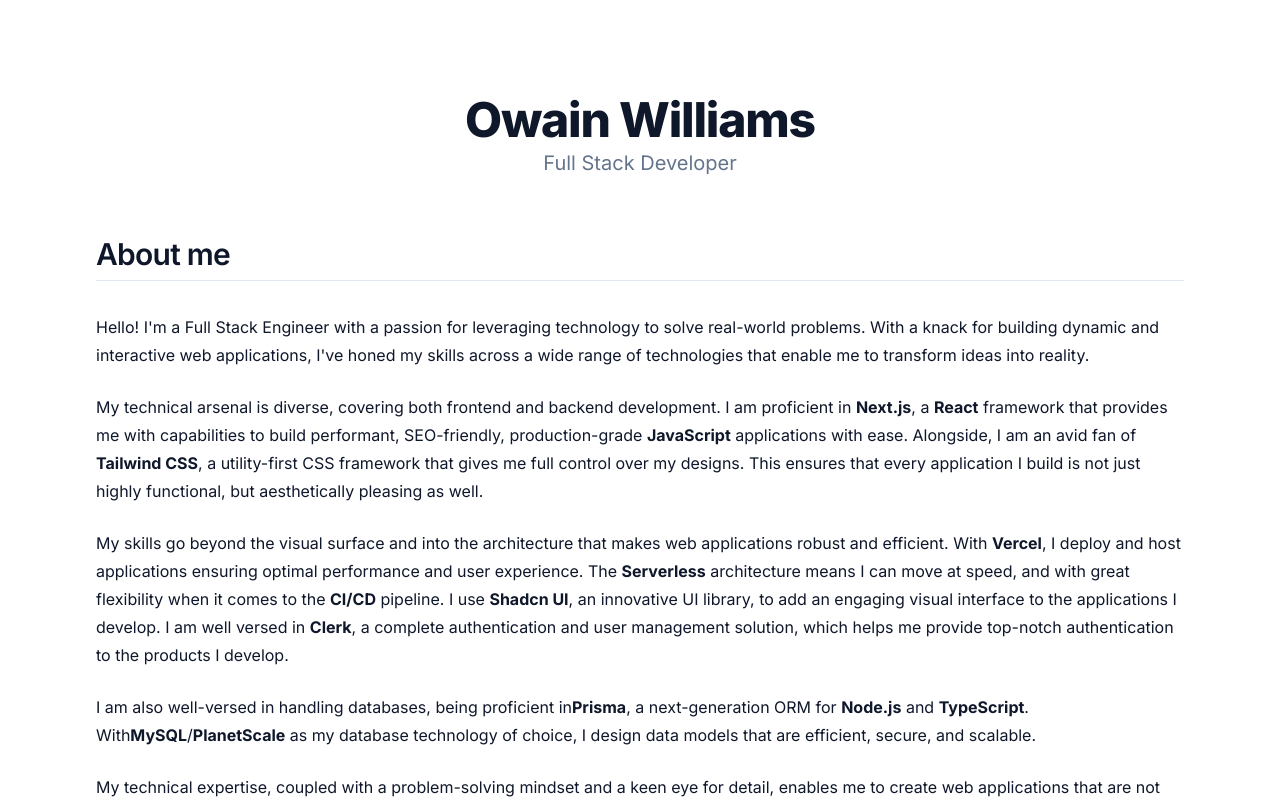
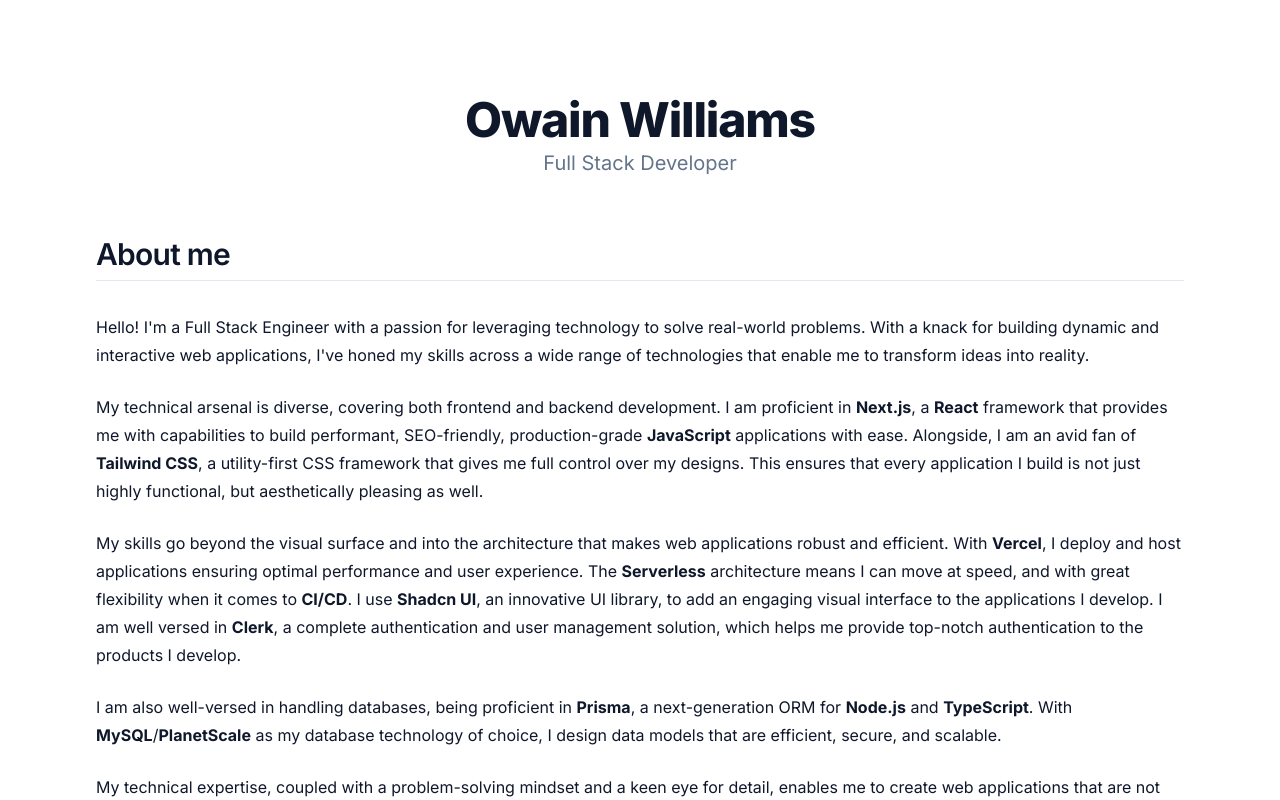
Before and after one commit to owain-williams/portfolio-site, a Next.js app: page / in a window 1280 px wide. Shown: the top 800 px of the page. Built offline with nearby package versions, Linux system fonts and the light colour scheme.

Commit message:
fix: grammar

```diff
--- a/app/page.tsx
+++ b/app/page.tsx
@@ -74,17 +74,17 @@
           <strong>Vercel</strong>, I deploy and host applications ensuring
           optimal performance and user experience. The{" "}
           <strong>Serverless</strong> architecture means I can move at speed,
-          and with great flexibility when it comes to the <strong>CI/CD</strong>{" "}
-          pipeline. I use <strong>Shadcn UI</strong>, an innovative UI library,
-          to add an engaging visual interface to the applications I develop. I
-          am well versed in <strong>Clerk</strong>, a complete authentication
-          and user management solution, which helps me provide top-notch
-          authentication to the products I develop.
+          and with great flexibility when it comes to <strong>CI/CD</strong>. I
+          use <strong>Shadcn UI</strong>, an innovative UI library, to add an
+          engaging visual interface to the applications I develop. I am well
+          versed in <strong>Clerk</strong>, a complete authentication and user
+          management solution, which helps me provide top-notch authentication
+          to the products I develop.
         </p>
         <p className="leading-7 [&:not(:first-child)]:mt-6">
-          I am also well-versed in handling databases, being proficient in
+          I am also well-versed in handling databases, being proficient in{" "}
           <strong>Prisma</strong>, a next-generation ORM for{" "}
-          <strong>Node.js</strong> and <strong>TypeScript</strong>. With
+          <strong>Node.js</strong> and <strong>TypeScript</strong>. With{" "}
           <strong>MySQL</strong>/<strong>PlanetScale</strong> as my database
           technology of choice, I design data models that are efficient, secure,
           and scalable.
```
